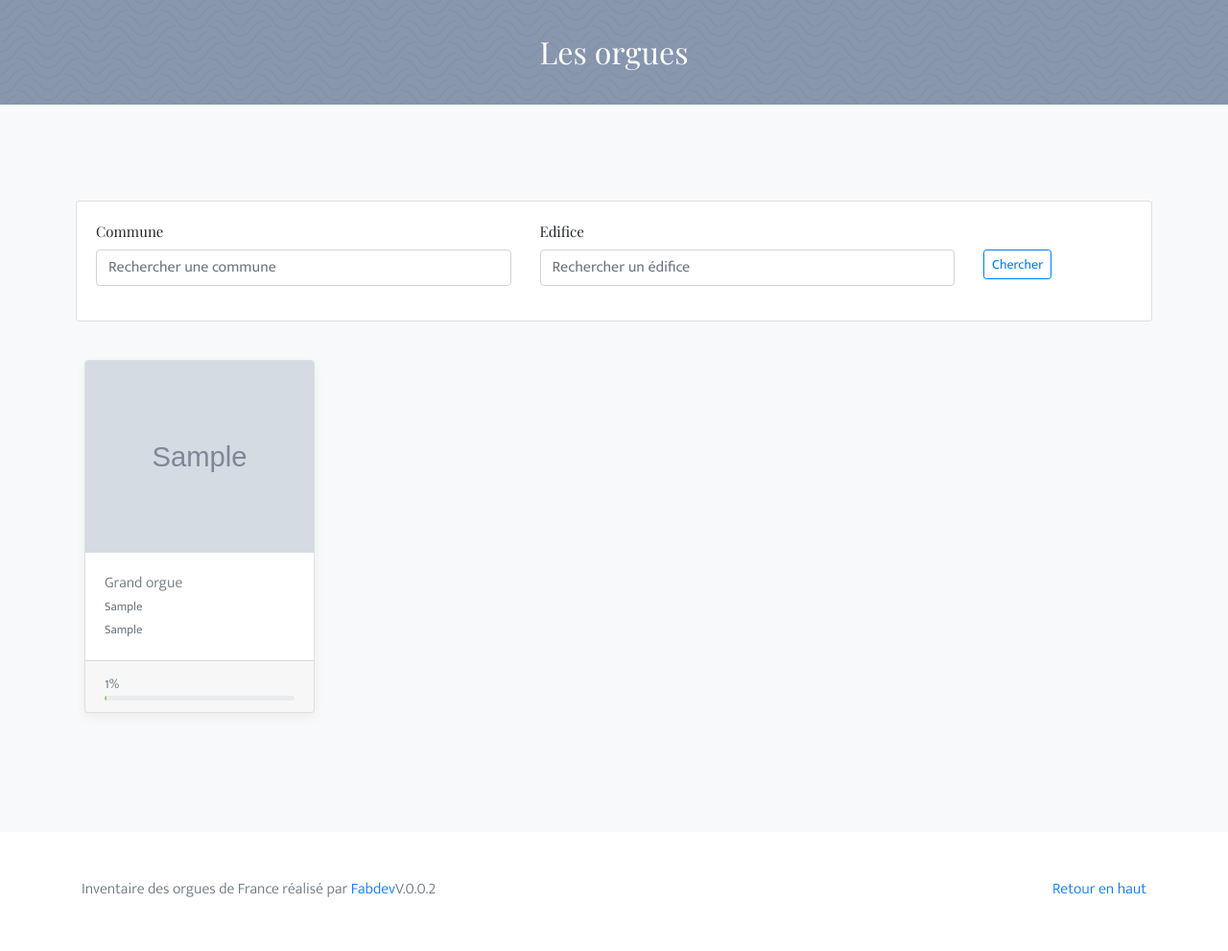
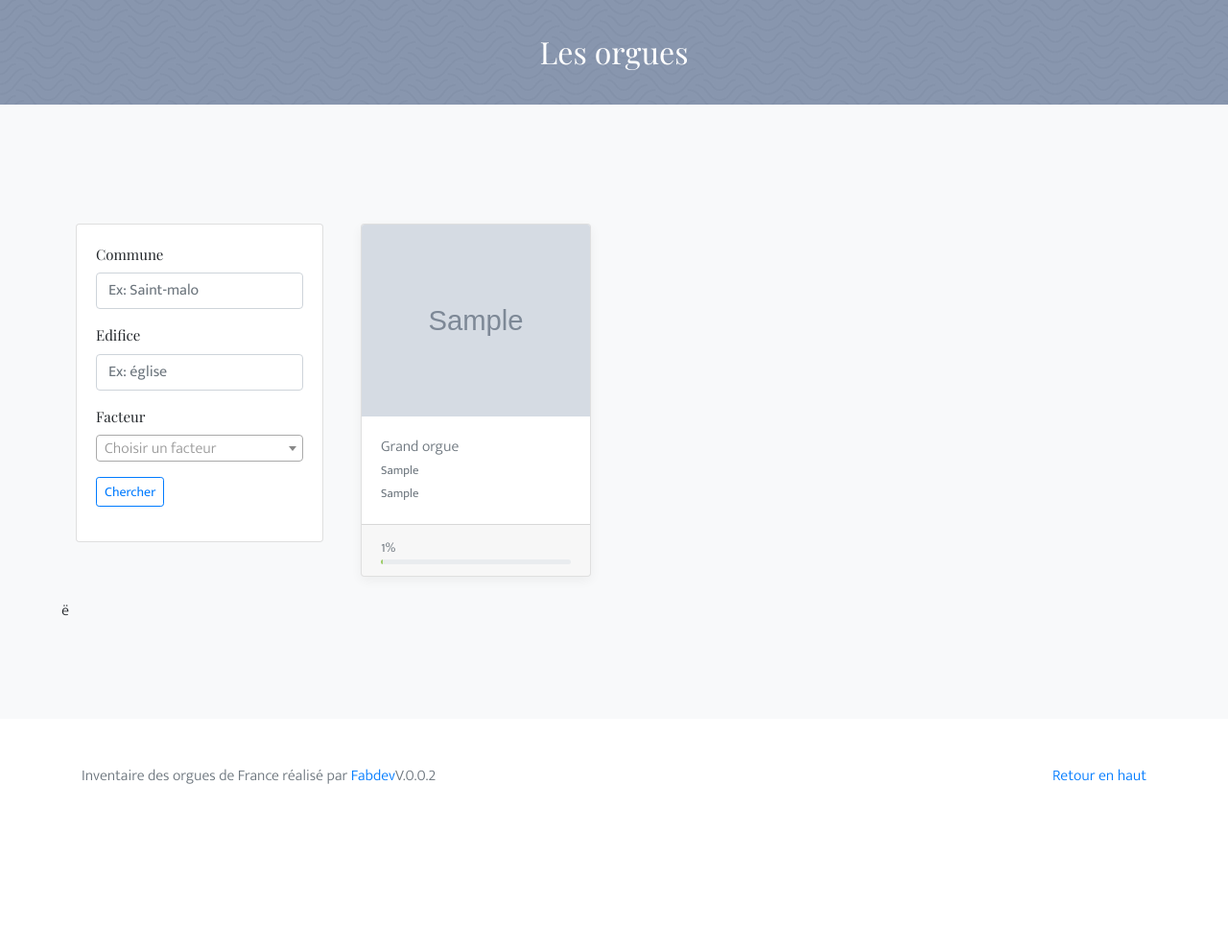
Before and after one commit to inventaire-des-orgues/portail, a Django app: page / in a window 1280 px wide. Shown: the part 142-1133 px from the top of the page at 96% size. After the commit the page ends 959 px from the top, so only its background shows below. Run offline with Django 3.2, Linux system fonts and the light colour scheme; a user stored in the database is signed in; tables that the repository leaves empty hold one stand-in row (values such as "Sample post"); grey boxes marked "Sample" are stand-in pictures; some libraries are stand-ins or nearby versions.

```diff
--- a/orgues/forms.py
+++ b/orgues/forms.py
@@ -24,7 +24,7 @@ class OrgueGeneralInfoForm(forms.ModelForm):
         widgets = {
             'buffet': forms.Textarea(attrs={'rows': 5, 'cols': 15}),
             'console': forms.Textarea(attrs={'rows': 5, 'cols': 15}),
-            'description': forms.Textarea(attrs={'rows':5, 'cols': 15}),
+            'description': forms.Textarea(attrs={'rows': 5, 'cols': 15}),
             'commentaire_admin': forms.Textarea(attrs={'rows': 2, 'cols': 15}),
         }
 
@@ -33,9 +33,10 @@ TUYAUTERIE_COLUMNS = {
     "transmission_notes": 4,
     "diapason": 4,
     "tirage_jeux": 4,
+    "boite_expressive": 12,
     "sommiers": 12,
     "soufflerie": 12,
-    "commentaire_tuyauterie": 12
+    "commentaire_tuyauterie": 12,
 }
 
 
--- a/orgues/models.py
+++ b/orgues/models.py
@@ -61,7 +61,8 @@ class Orgue(models.Model):
     )
     # Informations générales
 
-    designation = models.CharField(max_length=300, verbose_name="Désignation",choices=CHOIX_DESIGNATION, default="Orgue")
+    designation = models.CharField(max_length=300, verbose_name="Désignation", choices=CHOIX_DESIGNATION,
+                                   default="Orgue")
     codification = models.CharField(max_length=100)
     description = models.TextField(blank=True, help_text="Description générale")
     proprietaire = models.CharField(max_length=20, choices=CHOIX_PROPRIETAIRE, default="commune")
@@ -70,8 +71,10 @@ class Orgue(models.Model):
     association_lien = models.URLField(max_length=300, null=True, blank=True,
                                        help_text="Lien vers le site de l'association")
     is_polyphone = models.BooleanField(default=False, verbose_name="Orgue polyphone de la manufacture Debierre ?")
+    boite_expressive = models.BooleanField(default=False, verbose_name="Est-ce que l'orgue a une boîte expressive ?")
     etat = models.CharField(max_length=20, choices=CHOIX_ETAT, null=True, blank=True)
-    elevation = models.CharField(max_length=20, choices=CHOIX_ELEVATION, null=True, blank=True,verbose_name="Elévation")
+    elevation = models.CharField(max_length=20, choices=CHOIX_ELEVATION, null=True, blank=True,
+                                 verbose_name="Elévation")
     buffet = models.TextField(null=True, blank=True, help_text="Description du buffet et de son état")
     console = models.TextField(null=True, blank=True,
                                help_text="Description de la console (ex: en fenêtre, séparée organiste tourné vers l'orgue ...)")
@@ -132,13 +135,11 @@ class Orgue(models.Model):
         return self.claviers.filter(type__nom="Pédalier").exists()
 
     @property
-    def facteurs(self):
+    def construction(self):
         """
-        Liste des facteurs ayant participé à la construction de l'instrument
+        Evenement de construction de l'orgue (contient année et facteur)
         """
-        construction = self.evenements.filter(type="construction").first()
-        if construction:
-            return construction.facteurs.all()
+        return self.evenements.filter(type="construction").first()
 
     @property
     def jeux_count(self):
@@ -287,10 +288,9 @@ class Evenement(models.Model):
     class Meta:
         ordering = ["annee"]
 
-
     @property
     def facteurs_str(self):
-        return ",".join(self.facteurs.values_list("nom",flat=True))
+        return ",".join(self.facteurs.values_list("nom", flat=True))
 
 
 class TypeJeu(models.Model):
--- a/orgues/templates/orgues/orgue_list.html
+++ b/orgues/templates/orgues/orgue_list.html
@@ -8,29 +8,36 @@
   </section>
   <div class="album">
     <div class="container-fluid">
-    <div class="card mb-3">
+      <div class="row">
+        <div class="col-lg-3">
+          <div class="card mt-4">
             <div class="card-body">
               <form action="" class="" method="get">
-          <div class="row">
-            <div class="form-group col-md-5">
+                <div class="form-group">
                   <label for="">Commune</label>
-              <input type="text" name="commune" placeholder="Rechercher une commune" class="form-control" value="{{ request.GET.commune }}">
+                  <input type="text" name="commune" placeholder="Ex: Saint-malo" class="form-control" value="{{ request.GET.commune }}">
                 </div>
-            <div class="form-group col-md-5">
+                <div class="form-group">
                   <label for="">Edifice</label>
-              <input type="text" name="edifice" placeholder="Rechercher un édifice" class="form-control" value="{{ request.GET.edifice }}">
+                  <input type="text" name="edifice" placeholder="Ex: église " class="form-control" value="{{ request.GET.edifice }}">
                 </div>
-            <div class="form-group col-md-2">
-              <label for="">&nbsp;</label> <br>
+                <div class="form-group">
+                  <label for="">Facteur</label> <br>
+                  <select name="" id="id_facteur" name="facteur">
+                    <option value="">Tous les facteurs</option>
+                  </select>
+                </div>
+                <div class="form-group">
                   <button type="submit" class="btn btn-sm btn-outline-primary">Chercher</button>
-            </div>
                 </div>
               </form>
             </div>
           </div>
+        </div>
+        <div class="col-lg-9">
           <div class="row">
             {% for orgue in object_list %}
-      <div class="col-xs-12 col-md-6 col-lg-4 col-xl-3 p-4 ">
+              <div class="col-xs-12 col-md-6 col-lg-6 col-xl-4 p-4 ">
                 <div class="card  box-shadow vignette" onclick="window.location = '{% url 'orgues:orgue-detail' orgue.slug %}'">
                   {% if orgue.image_principale %}
                     <img class="card-img-top" src="{{ orgue.image_principale.thumbnail.url }}" alt="Photo orgue {{ orgue }}">
@@ -55,9 +62,38 @@
               </div>
             {% endfor %}
           </div>
+        </div>
+        ë
+      </div>
       {% include 'paginator.html' %}
     </div>
   </div>
 {% endblock %}
 {% block js_extra %}
+
+
+  <script>
+  $("#id_facteur").select2({
+      placeholder: 'Choisir un facteur',
+      ajax: {
+        url: '{% url 'orgues:facteur-list-js' %}',
+        data: function (params) {
+          var query = {
+            search: params.term,
+            page: params.page || 1
+          }
+          return query;
+        }
+      },
+      escapeMarkup: function (markup) {
+        return markup;
+      },
+      language: {
+        noResults: function () {
+          return "Aucun facteur trouvé ...";
+        }
+      },
+      width: '100%'
+    });
+  </script>
 {% endblock %}
```
Also changed, not shown: orgues/templates/orgues/orgue_detail.html (+16 -17 lines), orgues/migrations/0003_orgue_boite_expressive.py (added). Lines whose indentation alone changed are shown as unchanged.
